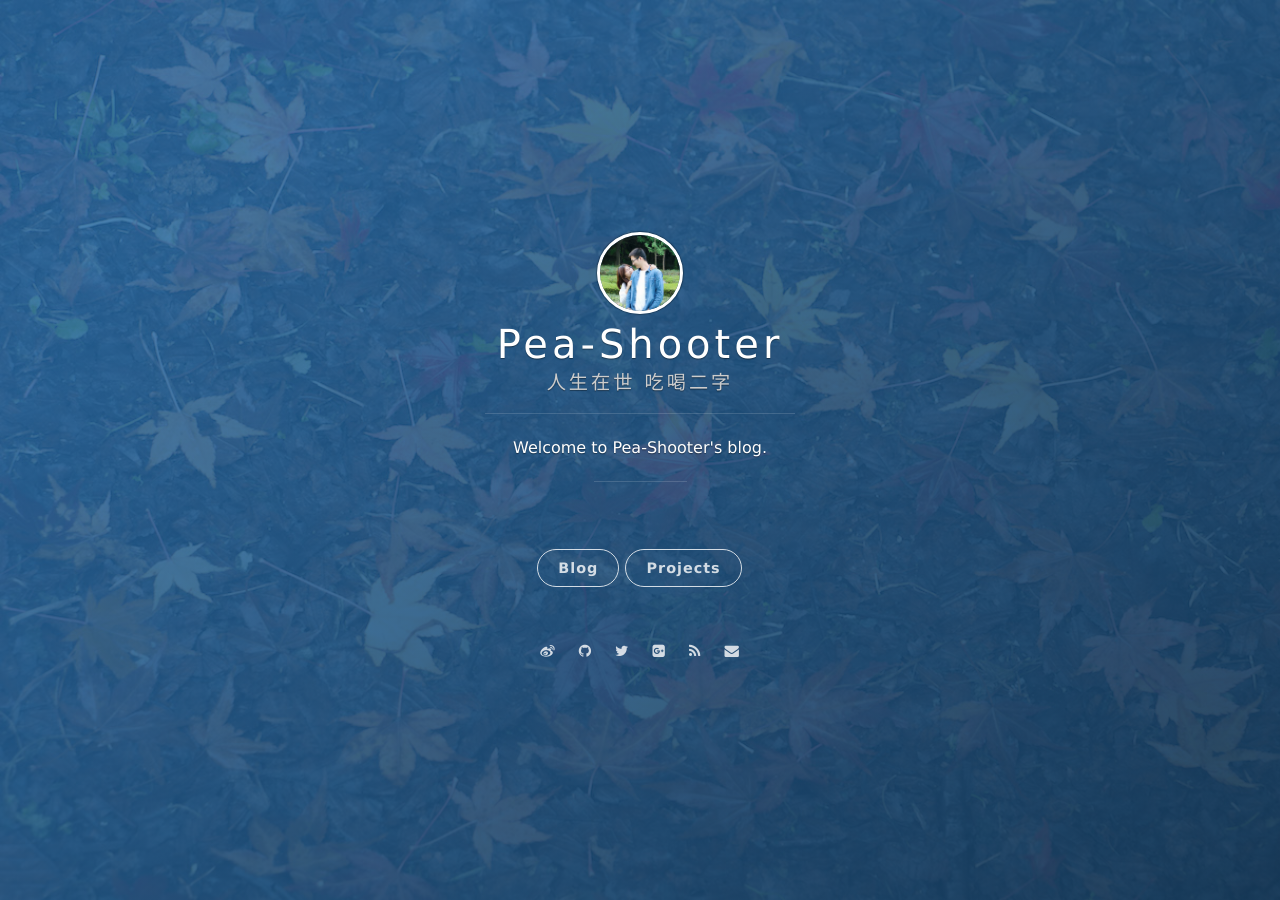
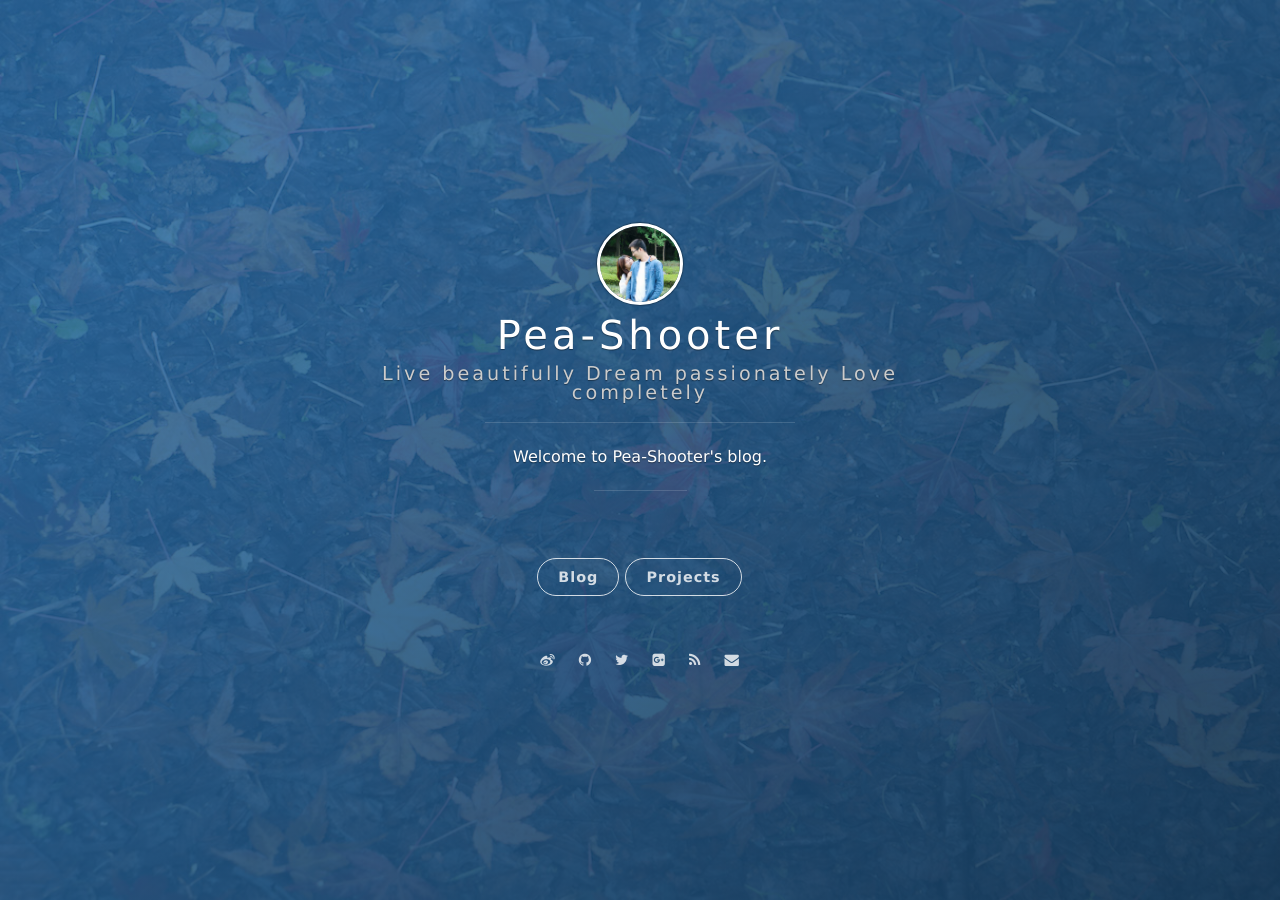
Before and after one commit to Pea-Shooter/myblog.github.io, a Jekyll site: the page built from index.html, in a window 1280 px wide. Built offline with Jekyll 4.4.1, drawn with Linux system fonts in a browser that asks for light colours; nearby versions of some CDN libraries; formulas are drawn with MathJax 3; the list of posts is cut into pages by our own code.

Commit message:
live beautifully

```diff
--- a/_config.yml
+++ b/_config.yml
@@ -1,6 +1,6 @@
 # Basic
 title: Pea-Shooter
-subtitle: 人生在世 吃喝二字
+subtitle: Live beautifully Dream passionately Love completely
 description: Welcome to Pea-Shooter's blog.
 creator: <a href="https://github.com/Pea-Shooter">@Pea-Shooter</a>
 
```
